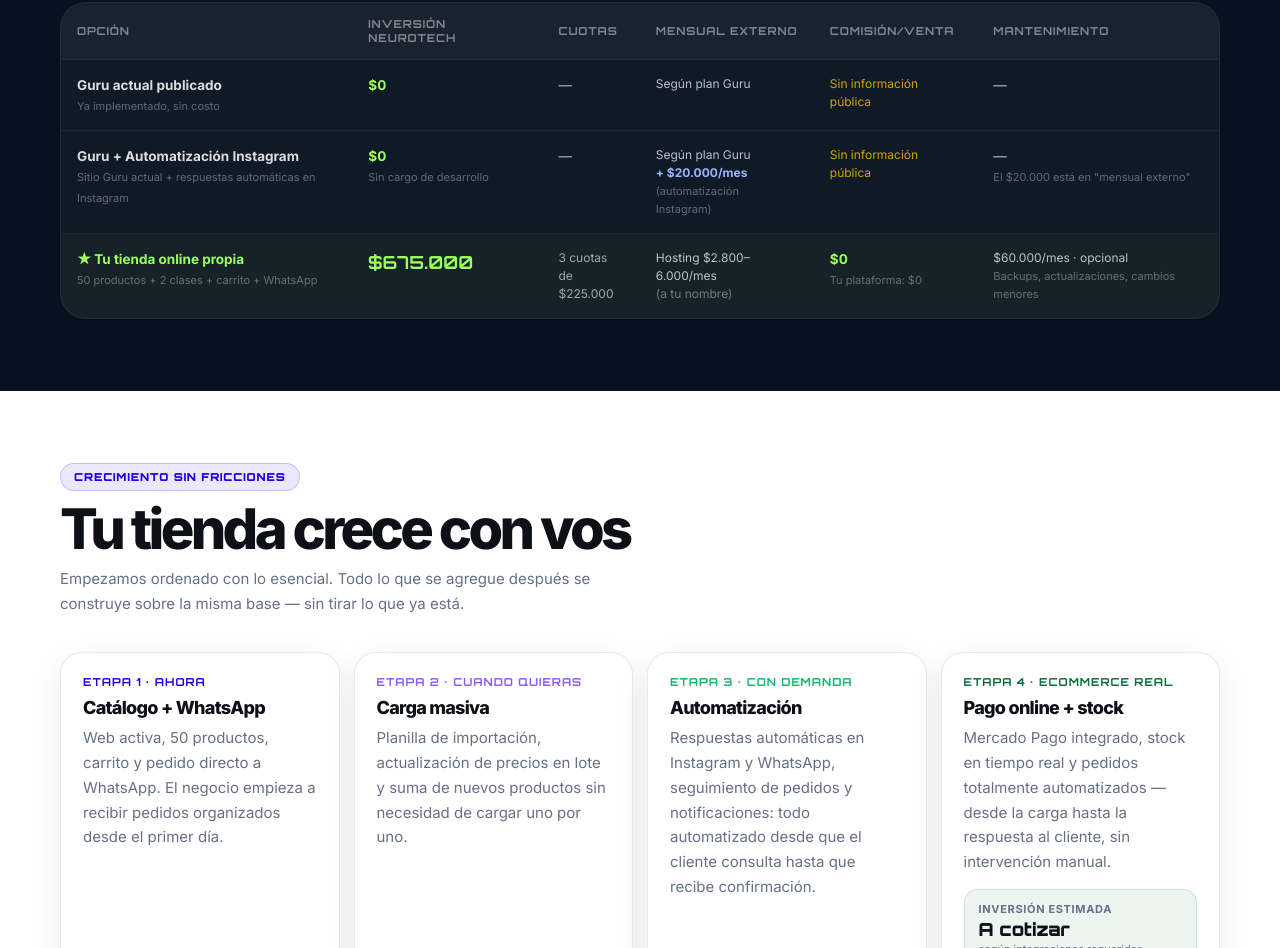
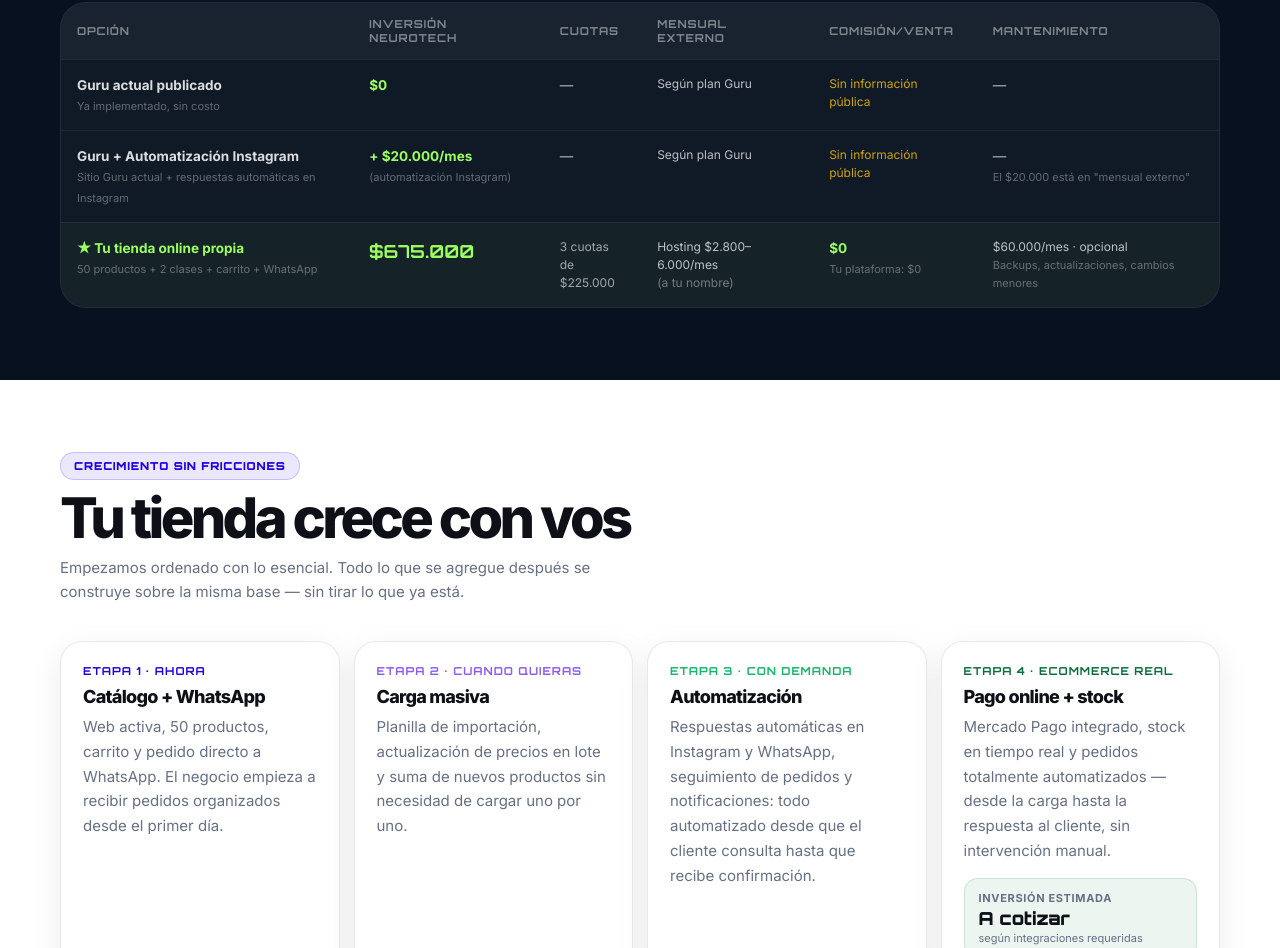
Before and after one commit to neurotechsoluciones-design/JM_todo_en_descartable, a plain HTML site: page index.html in a window 1280 px wide. Shown: the part 8191-9139 px from the top of the page. Drawn offline with Linux system fonts and the light colour scheme.

Commit message:
Add files via upload

```diff
--- a/index.html
+++ b/index.html
@@ -706,9 +706,9 @@
             </tr>
             <tr>
               <td><strong style="color:rgba(255,255,255,.85)">Guru + Automatización Instagram</strong><br><span style="font-size:11px;color:rgba(255,255,255,.35)">Sitio Guru actual + respuestas automáticas en Instagram</span></td>
-              <td><strong style="color:var(--green)">$0</strong><br><span style="font-size:11px;color:rgba(255,255,255,.35)">Sin cargo de desarrollo</span></td>
+              <td><strong style="color:var(--green)">+ $20.000/mes</strong><br><span style="font-size:11px;color:rgba(255,255,255,.35)">(automatización Instagram)</span></td>
               <td>—</td>
-              <td style="font-size:12px">Según plan Guru<br><span style="color:#9AB4FF;font-weight:700">+ $20.000/mes</span><br><span style="font-size:11px;color:rgba(255,255,255,.35)">(automatización Instagram)</span></td>
+              <td style="font-size:12px">Según plan Guru<br><span style="color:#9AB4FF;font-weight:700"></span><br><span style="font-size:11px;color:rgba(255,255,255,.35)"></span></td>
               <td style="font-size:12px;color:rgba(255,196,0,.8)">Sin información pública</td>
               <td>—<br><span style="font-size:11px;color:rgba(255,255,255,.35)">El $20.000 está en "mensual externo"</span></td>
             </tr>
```
